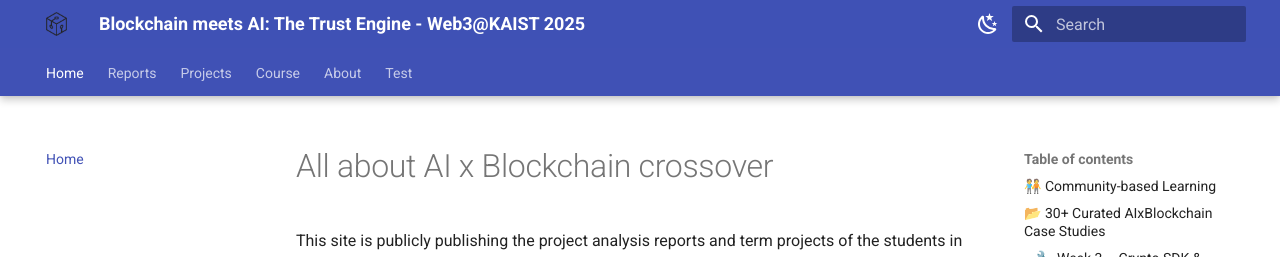
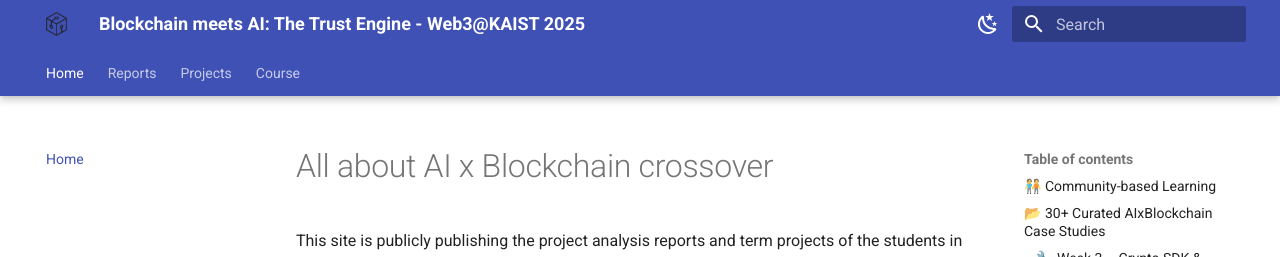
Before and after one commit to web3classdao/kaist2025, an MkDocs documentation site: the page built from docs/index.md, in a window 1280 px wide. Shown: the top 257 px of the page. Built offline with MkDocs 1.6.1 and Material for MkDocs 9.7.7, drawn with Linux system fonts in a browser that asks for light colours.

Commit message:
Update mkdocs.yml

```diff
--- a/mkdocs.yml
+++ b/mkdocs.yml
@@ -74,8 +74,6 @@
       - NANDA: reports/nanda.md
   - Projects: project.md
   - Course: course.md
-  - About: about.md
-  - Test: test.md
 
 # ✅ 마크다운 확장 기능
 markdown_extensions:
```
